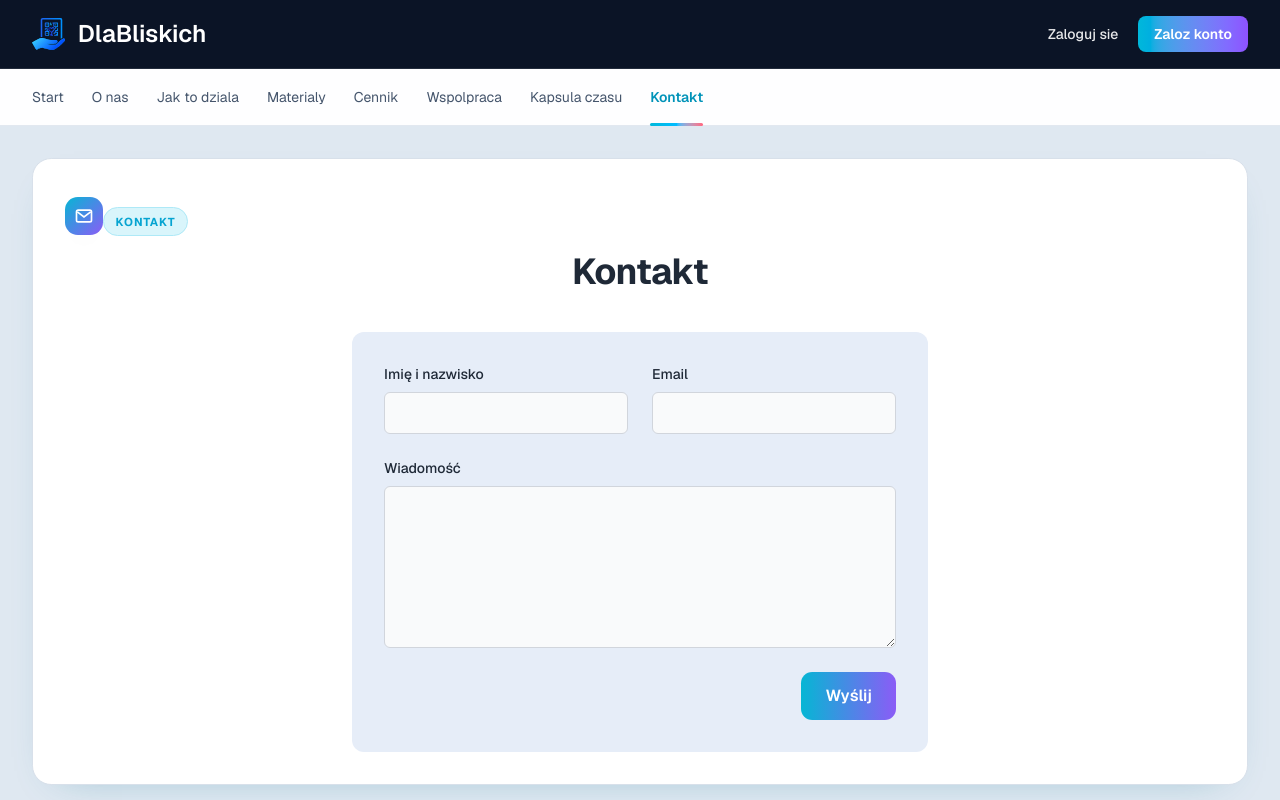
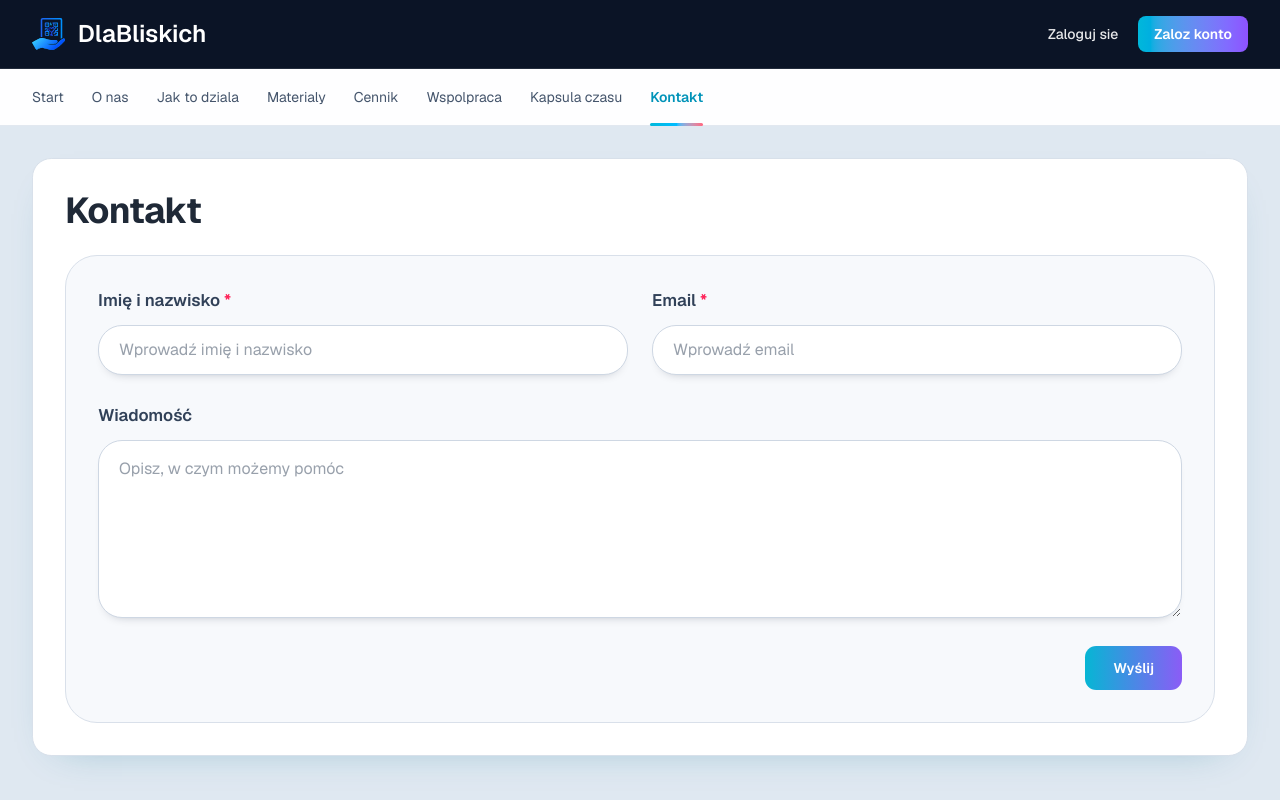
Before and after one commit to Marcinr1984/strona-informacyjna, a Next.js app: page /kontakt in a window 1280 px wide. Shown: the top 800 px of the page. Built offline with nearby package versions, Linux system fonts and the light colour scheme.

Commit message:
Nowy styl formularza kontaktowego jak w referencji

```diff
--- a/app/kontakt/page.tsx
+++ b/app/kontakt/page.tsx
@@ -1,61 +1,55 @@
 export default function KontaktPage() {
   return (
     <main className="page-shell max-w-4xl">
-      <section className="panel p-8">
-        <div className="mx-auto icon-chip">
-          <svg viewBox="0 0 24 24" className="h-5 w-5" fill="none" stroke="currentColor" strokeWidth="2">
-            <rect x="3" y="5" width="18" height="14" rx="2" />
-            <path d="m4 7 8 6 8-6" />
-          </svg>
-        </div>
-        <span className="eyebrow mt-4">Kontakt</span>
-        <h1 className="section-title mt-4 text-center text-4xl transition-colors duration-300">
-          Kontakt
-        </h1>
+      <section className="panel bg-[#f4f6f9] p-6 sm:p-8">
+        <h1 className="section-title text-4xl">Kontakt</h1>
 
-      <form className="mt-10 mx-auto max-w-xl space-y-6 rounded-xl bg-[var(--primary-light)] p-8 transition-colors duration-300">
+        <form className="mt-6 space-y-7 rounded-[2rem] border border-[#d9e0ea] bg-[#f7f9fc] p-6 sm:p-8">
           <div className="grid grid-cols-1 gap-6 sm:grid-cols-2">
-          <div className="space-y-2">
-            <label htmlFor="name" className="block text-sm font-medium text-[var(--foreground)] transition-colors duration-300">
-              Imię i nazwisko
+            <div className="space-y-3">
+              <label htmlFor="name" className="block text-[1.05rem] font-semibold text-slate-700">
+                Imię i nazwisko <span className="text-rose-500">*</span>
               </label>
               <input
                 type="text"
                 id="name"
                 name="name"
-              className="block w-full rounded-md border border-gray-300 bg-gray-50 px-3 py-2 text-[var(--foreground)] placeholder-gray-500 focus:outline-none focus:ring-2 focus:ring-cyan-500 transition-colors"
+                placeholder="Wprowadź imię i nazwisko"
+                className="block w-full rounded-[1.5rem] border border-[#ced7e3] bg-white px-5 py-3 text-slate-700 shadow-[0_6px_12px_-10px_rgba(15,23,42,0.45)] outline-none transition focus:border-cyan-400"
               />
             </div>
 
-          <div className="space-y-2">
-            <label htmlFor="email" className="block text-sm font-medium text-[var(--foreground)] transition-colors duration-300">
-              Email
+            <div className="space-y-3">
+              <label htmlFor="email" className="block text-[1.05rem] font-semibold text-slate-700">
+                Email <span className="text-rose-500">*</span>
               </label>
               <input
                 type="email"
                 id="email"
                 name="email"
-              className="block w-full rounded-md border border-gray-300 bg-gray-50 px-3 py-2 text-[var(--foreground)] placeholder-gray-500 focus:outline-none focus:ring-2 focus:ring-cyan-500 transition-colors"
+                placeholder="Wprowadź email"
+                className="block w-full rounded-[1.5rem] border border-[#ced7e3] bg-white px-5 py-3 text-slate-700 shadow-[0_6px_12px_-10px_rgba(15,23,42,0.45)] outline-none transition focus:border-cyan-400"
               />
             </div>
           </div>
 
-        <div className="space-y-2">
-          <label htmlFor="message" className="block text-sm font-medium text-[var(--foreground)] transition-colors duration-300">
+          <div className="space-y-3">
+            <label htmlFor="message" className="block text-[1.05rem] font-semibold text-slate-700">
               Wiadomość
             </label>
             <textarea
               id="message"
               name="message"
               rows={6}
-            className="block w-full rounded-md border border-gray-300 bg-gray-50 px-3 py-2 text-[var(--foreground)] placeholder-gray-500 focus:outline-none focus:ring-2 focus:ring-cyan-500 transition-colors"
+              placeholder="Opisz, w czym możemy pomóc"
+              className="block w-full rounded-[1.5rem] border border-[#ced7e3] bg-white px-5 py-4 text-slate-700 shadow-[0_6px_12px_-10px_rgba(15,23,42,0.45)] outline-none transition focus:border-cyan-400"
             />
           </div>
 
           <div className="text-right">
             <button
               type="submit"
-            className="btn-primary px-6 py-3"
+              className="btn-primary px-7 py-3 text-sm"
             >
               Wyślij
             </button>
```
Lines whose indentation alone changed are shown as unchanged.
